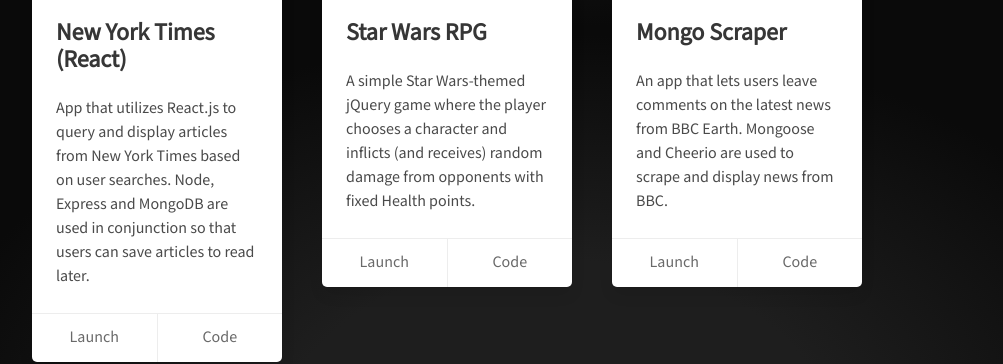
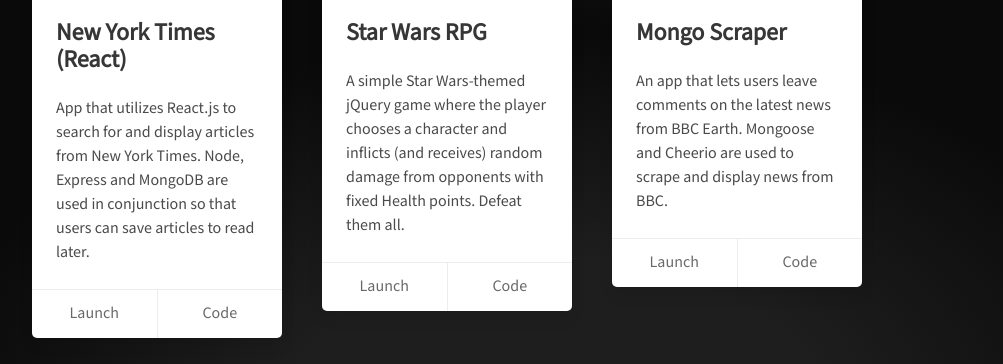
Before and after one commit to bstiles13/old-portfolio, a website: page public/portfolio.html in a window 1280 px wide. Shown: the part 770-1134 px from the top of the page, without its empty margins (84-1087 px from the left). Drawn offline with nearby package versions, Linux system fonts and the light colour scheme.

Commit message:
minor wording changes to project summaries

```diff
--- a/public/portfolio.html
+++ b/public/portfolio.html
@@ -141,7 +141,7 @@
 					</div>
 
 					<div class="content">
-					App that utilizes React.js to query and display articles from New York Times based on user searches. Node, Express and MongoDB are used in conjunction so that users can save articles to read later.
+					App that utilizes React.js to search for and display articles from New York Times. Node, Express and MongoDB are used in conjunction so that users can save articles to read later.
 					</div>
 				</div>
 				<footer class="card-footer">
@@ -163,7 +163,7 @@
 					</div>
 
 					<div class="content">
-					A simple Star Wars-themed jQuery game where the player chooses a character and inflicts (and receives) random damage from opponents with fixed Health points.
+					A simple Star Wars-themed jQuery game where the player chooses a character and inflicts (and receives) random damage from opponents with fixed Health points. Defeat them all.
 					</div>
 				</div>
 				<footer class="card-footer">
```
